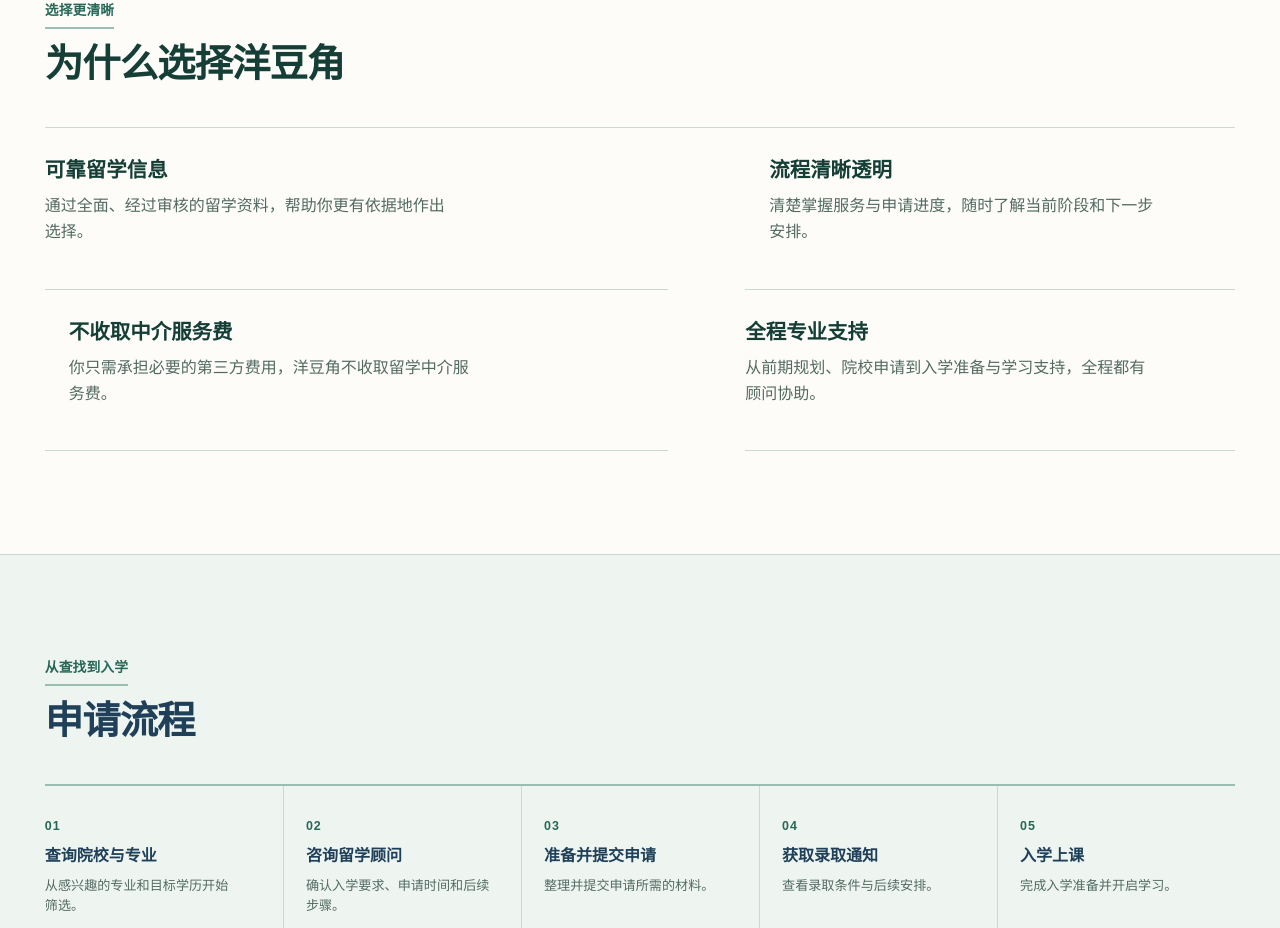
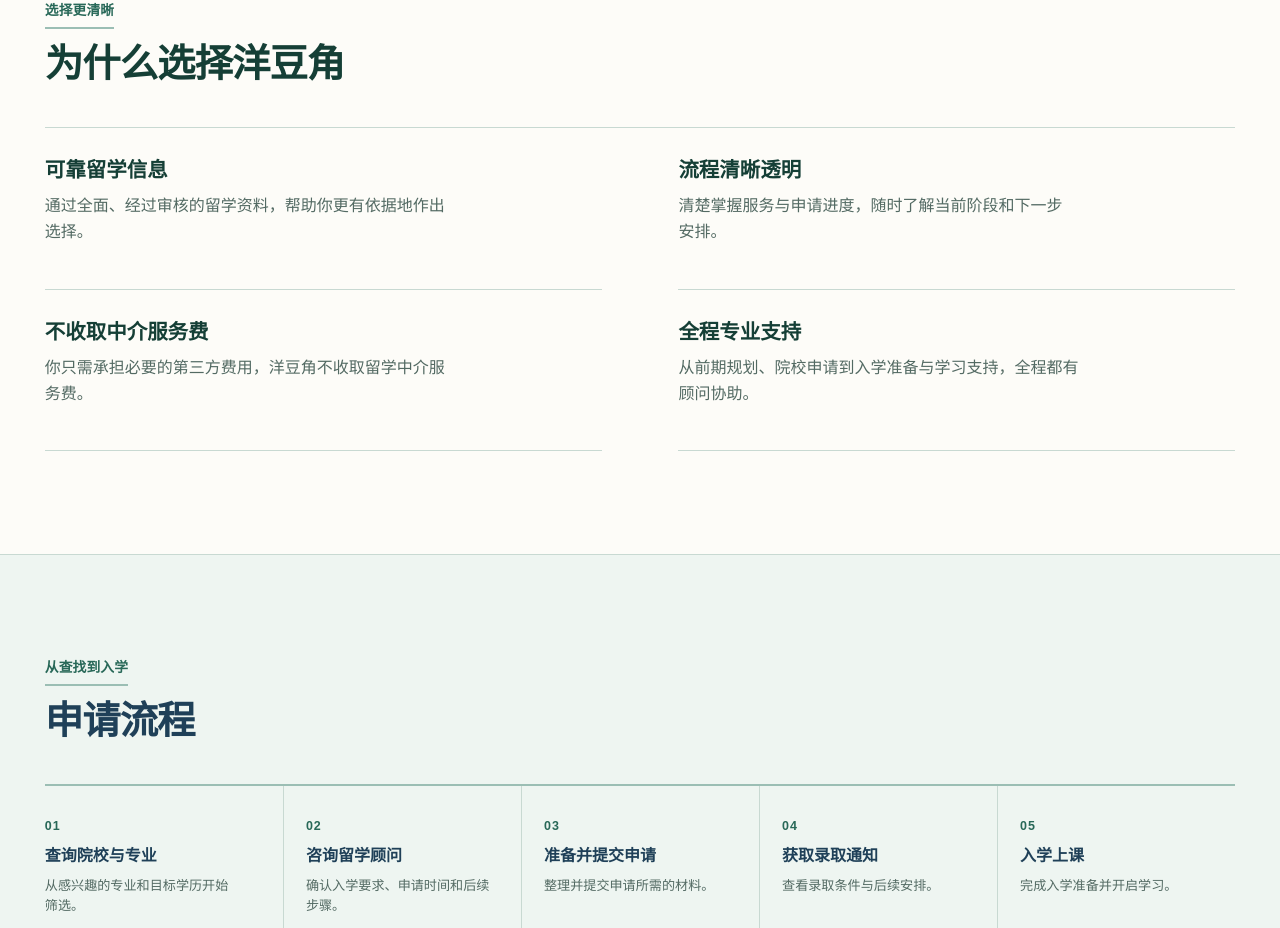
Before and after one commit to xw042543-commits/company-website, a Next.js app in the folder frontend/: page /zh in a window 1280 px wide. Shown: the part 1856-2784 px from the top of the page. Built offline with nearby package versions, Linux system fonts and the light colour scheme; no server answers.

Commit message:
fix: align homepage benefit grid

```diff
--- a/frontend/src/app/globals.css
+++ b/frontend/src/app/globals.css
@@ -207,11 +207,9 @@
 .pathway-card h3 { margin-bottom: 10px; font-size: clamp(1.25rem, 2vw, 1.55rem); }
 .pathway-card p { max-width: 36ch; color: var(--muted); }
 .pathway-action { display: inline-flex; align-items: center; gap: 8px; margin-top: auto; padding-top: 24px; color: var(--brand-action); font-size: .9rem; font-weight: 760; }
-.benefits { display: grid; grid-template-columns: 1.12fr .88fr; gap: 0 clamp(38px, 6vw, 88px); border-top: 1px solid var(--line); }
+.benefits { display: grid; grid-template-columns: repeat(2, minmax(0, 1fr)); grid-auto-rows: minmax(140px, auto); gap: 0 clamp(38px, 6vw, 88px); border-top: 1px solid var(--line); }
 .benefits article { min-height: 140px; padding: 28px 0; border-bottom: 1px solid var(--line); transition: background-color 200ms var(--ease-out), padding-left 200ms var(--ease-out); }
-.benefits article:nth-child(2), .benefits article:nth-child(3) { padding-inline: 24px; }
 .benefits article:hover { padding-left: 12px; background: linear-gradient(90deg, rgb(232 242 245 / 72%), transparent); }
-.benefits article:nth-child(2):hover, .benefits article:nth-child(3):hover { padding-left: 36px; }
 .benefits h3 { margin-bottom: 10px; }
 .benefits p { max-width: 46ch; color: var(--muted); }
 .process-section { border-top: 1px solid var(--line); background: var(--wash); color: var(--ink); }
@@ -552,8 +550,8 @@
   .pathway-grid { grid-template-columns: minmax(0, 1fr); }
   .pathway-card { min-height: 0; }
   .benefits { grid-template-columns: 1fr; gap: 0; }
-  .benefits article, .benefits article:nth-child(2), .benefits article:nth-child(3) { min-height: 0; margin-top: 0; padding: 24px 0; }
-  .benefits article:hover, .benefits article:nth-child(2):hover, .benefits article:nth-child(3):hover { padding-left: 0; }
+  .benefits article { min-height: 0; margin-top: 0; padding: 24px 0; }
+  .benefits article:hover { padding-left: 0; }
   .process { grid-template-columns: 1fr; border-top: 0; }
   .process li, .process li + li { display: grid; grid-template-columns: 46px 1fr; align-items: center; gap: 12px; padding: 17px 0; border-left: 0; border-bottom: 1px solid var(--line); }
   .process h3 { margin: 0; }
```
Also changed, not shown: 1 other file (tests, documents, lock files or other folders).
